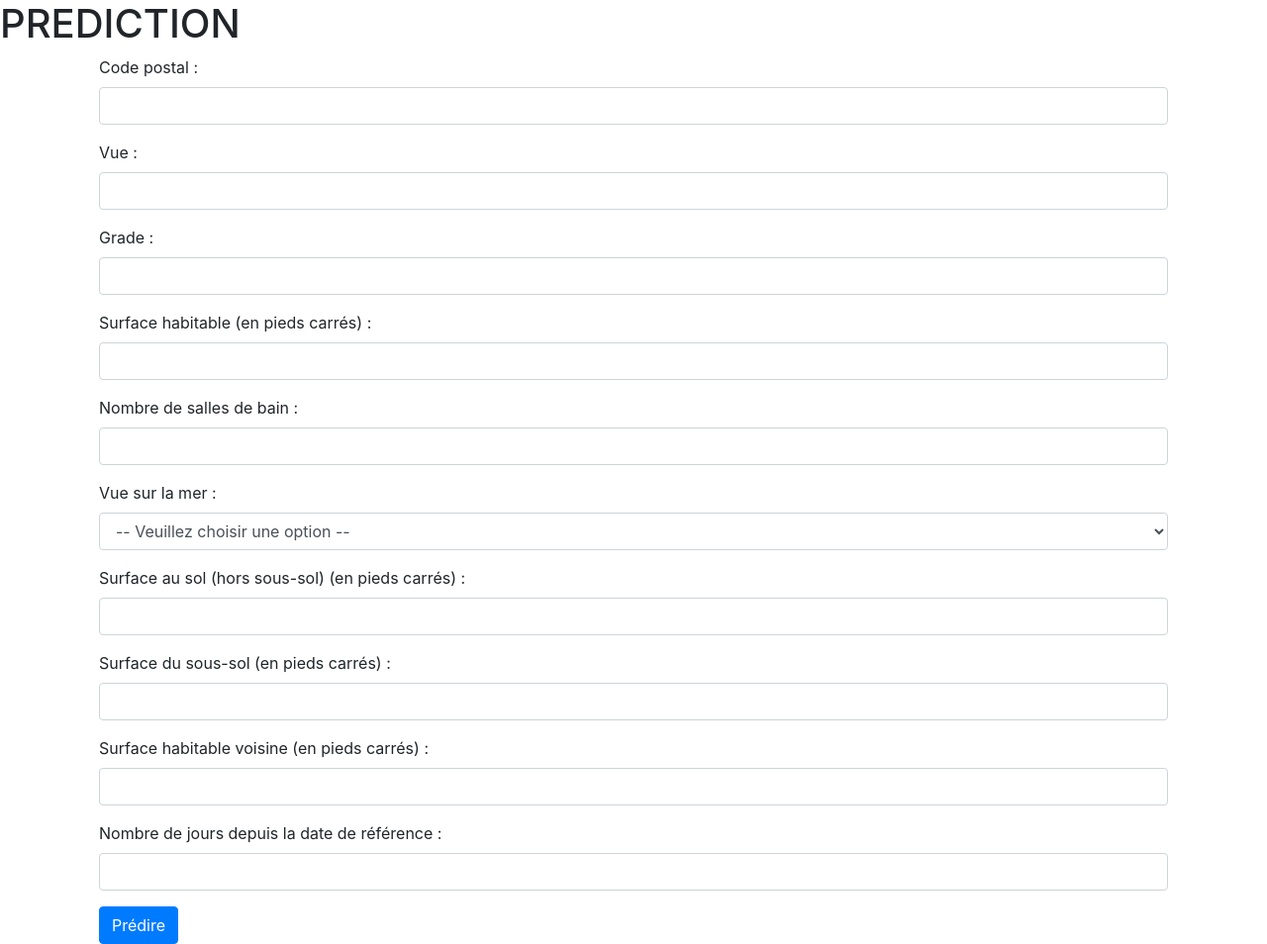
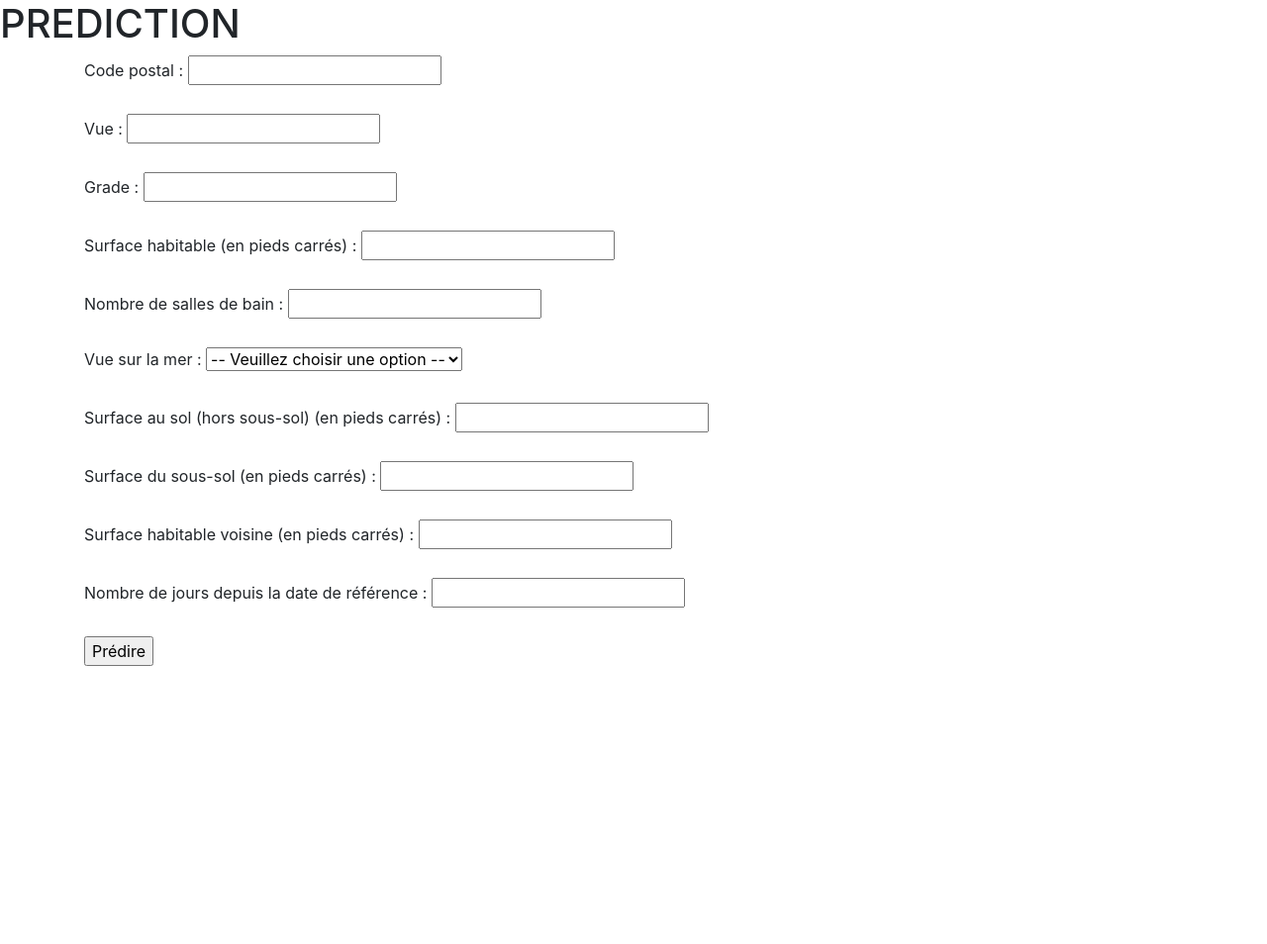
Before and after one commit to Evgeni1494/Knn_Django, a Django app: page / in a window 1280 px wide. Shown: the whole page at 99% size. After the commit the page ends 673 px from the top, so only its background shows below. Run offline with Django 4.2, Linux system fonts and the light colour scheme; some libraries are stand-ins or nearby versions.

Commit message:
rollback a une version qui fonctionne

```diff
--- a/knn_django/predict/templates/home.html
+++ b/knn_django/predict/templates/home.html
@@ -1,64 +1,43 @@
 {% extends 'base.html' %}
 {% block content %}
 
-  <form class="container" action="{% url 'result' %}" method="POST">
+  <form class = formulaire action={% url 'result' %} method="POST">
     {% csrf_token %}
+    <label for="zipcode">Code postal :</label>
+    <input type="text" id="zipcode" name="zipcode" required><br><br>
 
-    <div class="form-group">
-      <label for="zipcode">Code postal :</label>
-      <input type="text" id="zipcode" name="zipcode" class="form-control" required>
-    </div>
+    <label for="view">Vue :</label>
+    <input type="text" id="view" name="view" required><br><br>
 
-    <div class="form-group">
-      <label for="view">Vue :</label>
-      <input type="text" id="view" name="view" class="form-control" required>
-    </div>
+    <label for="grade">Grade :</label>
+    <input type="text" id="grade" name="grade" required><br><br>
 
-    <div class="form-group">
-      <label for="grade">Grade :</label>
-      <input type="text" id="grade" name="grade" class="form-control" required>
-    </div>
+    <label for="sqft_living">Surface habitable (en pieds carrés) :</label>
+    <input type="text" id="sqft_living" name="sqft_living" required><br><br>
 
-    <div class="form-group">
-      <label for="sqft_living">Surface habitable (en pieds carrés) :</label>
-      <input type="text" id="sqft_living" name="sqft_living" class="form-control" required>
-    </div>
+    <label for="bathrooms">Nombre de salles de bain :</label>
+    <input type="text" id="bathrooms" name="bathrooms" required><br><br>
 
-    <div class="form-group">
-      <label for="bathrooms">Nombre de salles de bain :</label>
-      <input type="text" id="bathrooms" name="bathrooms" class="form-control" required>
-    </div>
-
-    <div class="form-group">
     <label for="waterfront">Vue sur la mer :</label>
-      <select id="waterfront" name="waterfront" class="form-control" required>
+    <select id="waterfront" name="waterfront" required>
       <option value="">-- Veuillez choisir une option --</option>
       <option value="0">Non</option>
       <option value="1">Oui</option>
-      </select>
-    </div>
+    </select><br><br>
 
-    <div class="form-group">
     <label for="sqft_above">Surface au sol (hors sous-sol) (en pieds carrés) :</label>
-      <input type="text" id="sqft_above" name="sqft_above" class="form-control" required>
-    </div>
+    <input type="text" id="sqft_above" name="sqft_above" required><br><br>
 
-    <div class="form-group">
     <label for="sqft_basement">Surface du sous-sol (en pieds carrés) :</label>
-      <input type="text" id="sqft_basement" name="sqft_basement" class="form-control" required>
-    </div>
+    <input type="text" id="sqft_basement" name="sqft_basement" required><br><br>
 
-    <div class="form-group">
     <label for="sqft_living15">Surface habitable voisine (en pieds carrés) :</label>
-      <input type="text" id="sqft_living15" name="sqft_living15" class="form-control" required>
-    </div>
+    <input type="text" id="sqft_living15" name="sqft_living15" required><br><br>
 
-    <div class="form-group">
     <label for="days_since_reference_date">Nombre de jours depuis la date de référence :</label>
-      <input type="text" id="days_since_reference_date" name="days_since_reference_date" class="form-control" required>
-    </div>
+    <input type="text" id="days_since_reference_date" name="days_since_reference_date" required><br><br>
 
-    <button type="submit" class="btn btn-primary">Prédire</button>
+    <input type="submit" value="Prédire">
 
   </form>
 
```
Also changed, not shown: knn_django/predict/migrations/0004_alter_house_zipcode.py (added). Lines whose indentation alone changed are shown as unchanged.
